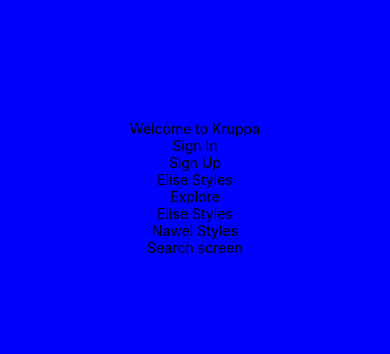
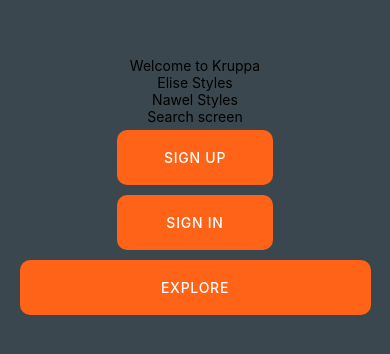
Before and after one commit to samidc1992/kruppa-frontend, a React Native app: screen /Welcome in a window 390 px wide. Shown: the part 234-588 px from the top of the page. Built offline with nearby package versions, Linux system fonts and the light colour scheme.

Commit message:
draft welcome screen and fixes to buttons styles

```diff
--- a/components/PrimaryButton.js
+++ b/components/PrimaryButton.js
@@ -20,9 +20,9 @@ const styles = StyleSheet.create({
         alignItems: 'center',
         justifyContent: 'center',
         padding: 10,
-        width: '80%',
-        height: '10%',
-        backgroundColor: '#ec6e5b',
+        width: '90%',
+        height: 55,
+        backgroundColor: '#FF6317',
         borderRadius: 10,
         margin: 5,
     },
--- a/components/PrimaryButtonSmall.js
+++ b/components/PrimaryButtonSmall.js
@@ -21,8 +21,8 @@ const styles = StyleSheet.create({
         justifyContent: 'center',
         padding: 10,
         width: '40%',
-        height: '10%',
-        backgroundColor: '#ec6e5b',
+        height: 55,
+        backgroundColor: '#FF6317',
         borderRadius: 10,
         margin: 5,
     },
--- a/screens/WelcomeScreen.js
+++ b/screens/WelcomeScreen.js
@@ -1,25 +1,11 @@
 import { TouchableOpacity, StyleSheet, Text, View } from 'react-native';
+import PrimaryButton from '../components/PrimaryButton';
+import PrimaryButtonSmall from '../components/PrimaryButtonSmall';
 
 export default function WelcomeScreen({ navigation }) {
     return (
         <View style={styles.container}>
             <Text>Welcome to Kruppa</Text>
-            <TouchableOpacity
-                onPress={() => navigation.navigate('SignIn')}>
-                <Text>Sign In</Text>
-            </TouchableOpacity>
-            <TouchableOpacity
-                onPress={() => navigation.navigate('SignUp')}>
-                <Text>Sign Up</Text>
-            </TouchableOpacity>
-            <TouchableOpacity
-                onPress={() => navigation.navigate('Elise')}>
-                <Text>Elise Styles</Text>
-            </TouchableOpacity>
-            <TouchableOpacity
-                onPress={() => navigation.navigate('TabNavigator')}>
-                <Text>Explore</Text>
-            </TouchableOpacity>
             <TouchableOpacity
                 onPress={() => navigation.navigate('Elise')}>
                 <Text>Elise Styles</Text>
@@ -32,6 +18,15 @@ export default function WelcomeScreen({ navigation }) {
                 onPress={() => navigation.navigate('Search')}>
                 <Text>Search screen</Text>
             </TouchableOpacity>
+            <PrimaryButtonSmall
+            text='Sign Up'
+            onPress={() => navigation.navigate('SignUp')}/>
+            <PrimaryButtonSmall
+            text='Sign In'
+            onPress={() => navigation.navigate('SignIn')}/>
+            <PrimaryButton
+            text='Explore'
+            onPress={() => navigation.navigate('Search')}/>
         </View>
     )
 }
@@ -41,6 +36,6 @@ const styles = StyleSheet.create({
         flex: 1,
         alignItems: 'center',
         justifyContent: 'center',
-        backgroundColor: 'blue',
+        backgroundColor: '#3A474E',
     }
 })
```
